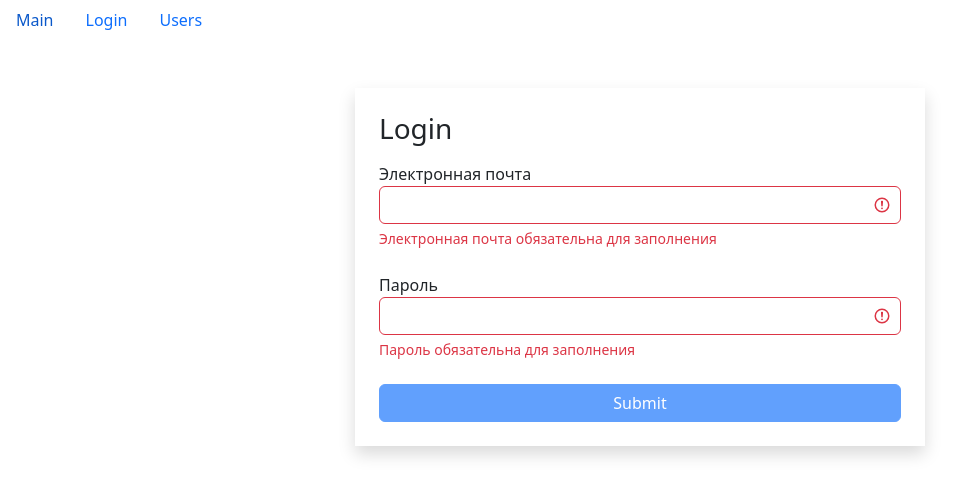
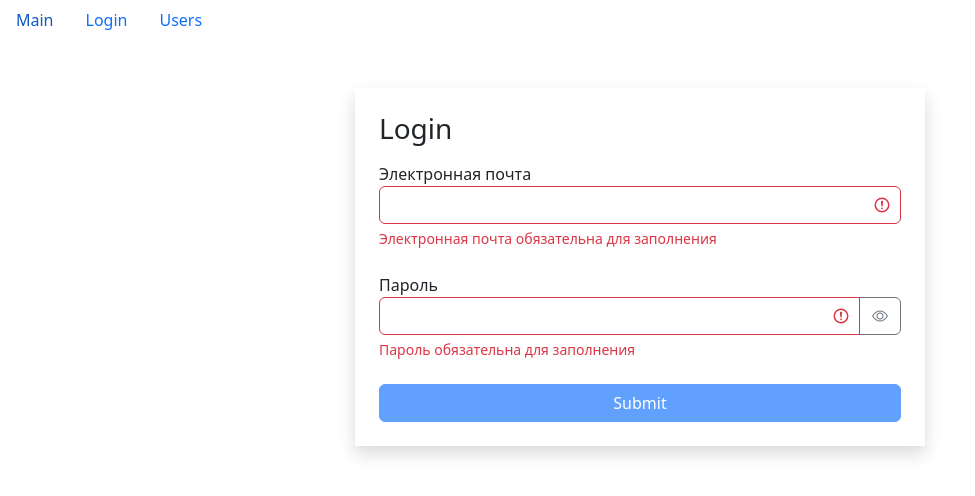
Before and after one commit to Art-San/02.Frontend-09.Forms.Part_1, a React (Create React App) app: page /login in a window 1280 px wide. Shown: the top 496 px of the page, without its empty margins (0-975 px from the left). Built offline with nearby package versions, Linux system fonts and the light colour scheme.

Commit message:
Скрыть/Показать пароль

```diff
--- a/src/app/components/TextField.jsx
+++ b/src/app/components/TextField.jsx
@@ -1,13 +1,18 @@
-import React from 'react'
+import React, { useState } from 'react'
 import PropTypes from 'prop-types'
 
 const TextField = ({ label, type, name, value, onChange, error }) => {
+    const [showPassword, setShowPassword] = useState(false)
     const getInputClasses = () => {
         return 'form-control' + (error ? ' is-invalid' : '')
+    }
+    const toggleShowPassword = () => {
+        setShowPassword((prevState) => !prevState)
     }
     return (
         <div className="mb-4">
             <label htmlFor={name}>{label}</label>
+            <div className="input-group has-validation">
                 <input
                     type={type}
                     id={name}
@@ -16,7 +21,21 @@
                     onChange={onChange}
                     className={getInputClasses()}
                 />
+                {type === 'password' && (
+                    <button
+                        className="btn btn-outline-secondary"
+                        type="button"
+                        onClick={toggleShowPassword}
+                    >
+                        <i
+                            className={
+                                'bi bi-eye' + (showPassword ? '-slash' : '')
+                            }
+                        ></i>
+                    </button>
+                )}
                 {error && <div className="invalid-feedback">{error}</div>}
+            </div>
         </div>
     )
 }
```
Lines whose indentation alone changed are shown as unchanged.
